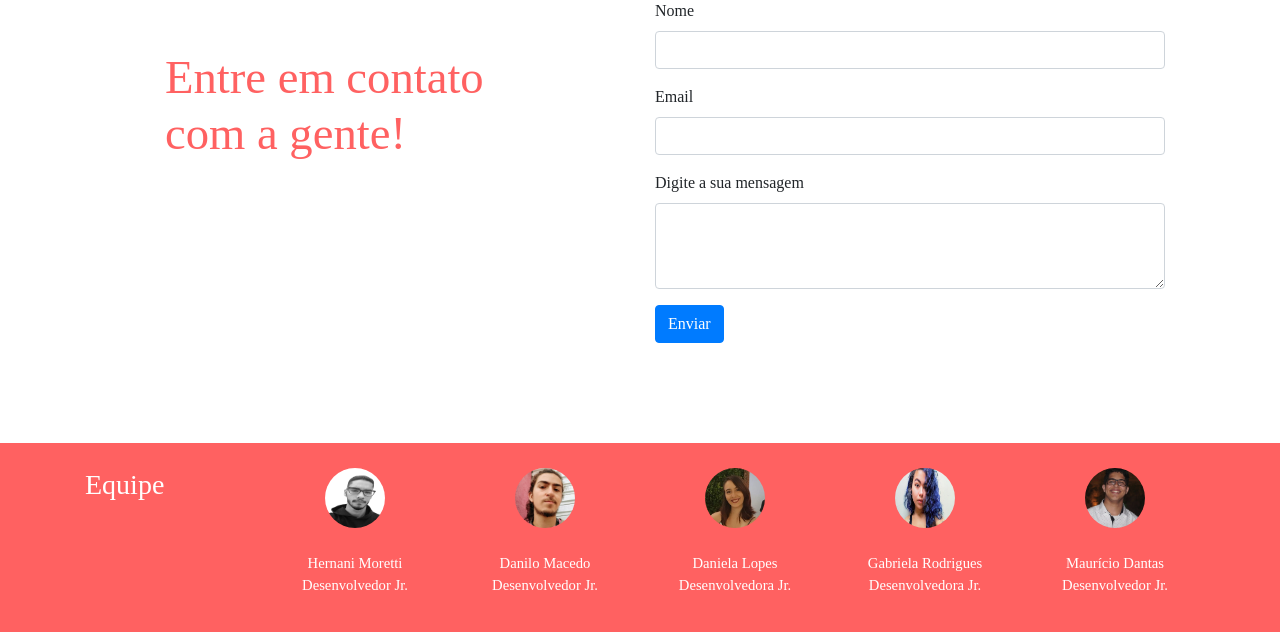
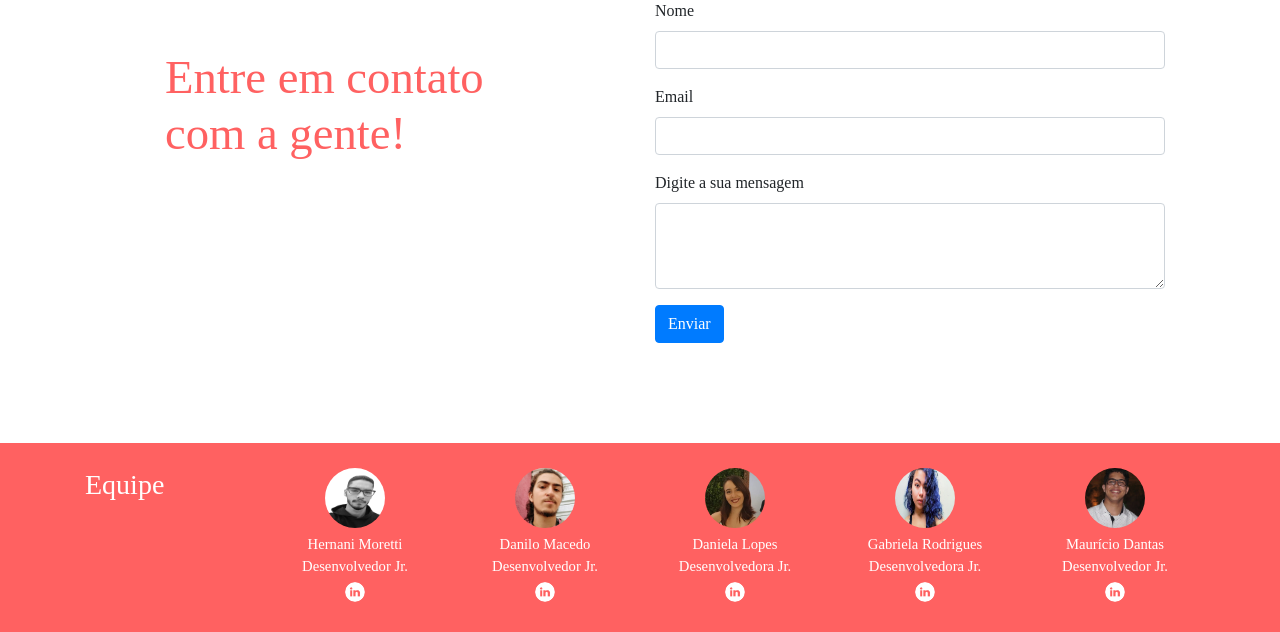
Before and after one commit to gabrdgs/Arte-ae, a Django app: page / in a window 1280 px wide. Shown: the part 3941-4573 px from the top of the page. Before the commit the page ends 4531 px from the top, so only its background shows below. Run offline with Django 3.2, Linux system fonts and the light colour scheme; some libraries are stand-ins or nearby versions; some web fonts are replaced.

Commit message:
Adiciona links do LinkedIn da equipe

```diff
--- a/arte_ae/static/style.css
+++ b/arte_ae/static/style.css
@@ -311,12 +311,19 @@ footer img {
   width: 60px;
   height: 60px;
   border-radius: 50%;
+  margin-bottom: 5px;
 }
 
 footer span{
   font-size: 11pt;
   text-align: center;
   color: var(--branco);
+}
+
+.icone {
+  width: 20px;
+  height: 20px;
+  margin-top: 5px;
 }
 
 /* cadastro */
--- a/arte_ae/templates/index.html
+++ b/arte_ae/templates/index.html
@@ -194,33 +194,38 @@
         <h3>Equipe</h3>
       </div>
       <div class="col-2 equipe">
-        <img src="../static/images/hernani-moretti.jpg"><br />
+        <img src="../static/images/hernani-moretti.jpg">
         <span>Hernani Moretti
           <br />Desenvolvedor Jr.</span>
+          <a href="https://www.linkedin.com/in/hernani-m-a42955125/"><img class="icone" src="../static/images/linkedin.png" /></a>
         </div>
 
       <div class="col-2 equipe">
-        <img src="../static/images/danilo-macedo.jpg"><br />
+        <img src="../static/images/danilo-macedo.jpg">
         <span>Danilo Macedo
           <br />Desenvolvedor Jr.</span>
+          <a href="https://www.linkedin.com/in/danilo-macedo-quintino-762679173/"><img class="icone" src="../static/images/linkedin.png" /></a>
         </div>
 
       <div class="col-2 equipe">
-        <img src="../static/images/daniela-lopes.jpg"><br />
+        <img src="../static/images/daniela-lopes.jpg">
         <span>Daniela Lopes
           <br />Desenvolvedora Jr.</span>
+          <a href="https://www.linkedin.com/in/danielablopess"><img class="icone" src="../static/images/linkedin.png" /></a>
       </div>
 
       <div class="col-2 equipe">
-        <img src="../static/images/gabriela-rodrigues.jpg"><br />
+        <img src="../static/images/gabriela-rodrigues.jpg">
         <span>Gabriela Rodrigues
           <br />Desenvolvedora Jr.</span>
+          <a href="https://www.linkedin.com/in/gabriela-rodrigues-matias"><img class="icone" src="../static/images/linkedin.png" /></a>
       </div>
 
       <div class="col-2 equipe">
-        <img src="../static/images/mauricio-dantas.jpg"><br />
+        <img src="../static/images/mauricio-dantas.jpg">
         <span>Maurício Dantas
           <br />Desenvolvedor Jr.</span>
+          <a href="https://www.linkedin.com/in/maur%C3%ADcio-correia-dantas-491a62170/"><img class="icone" src="../static/images/linkedin.png" /></a>
       </div>
     </div>
   </div>
```
Also changed, not shown: arte_ae/static/images/linkedin.png (added). Lines whose indentation alone changed are shown as unchanged.
